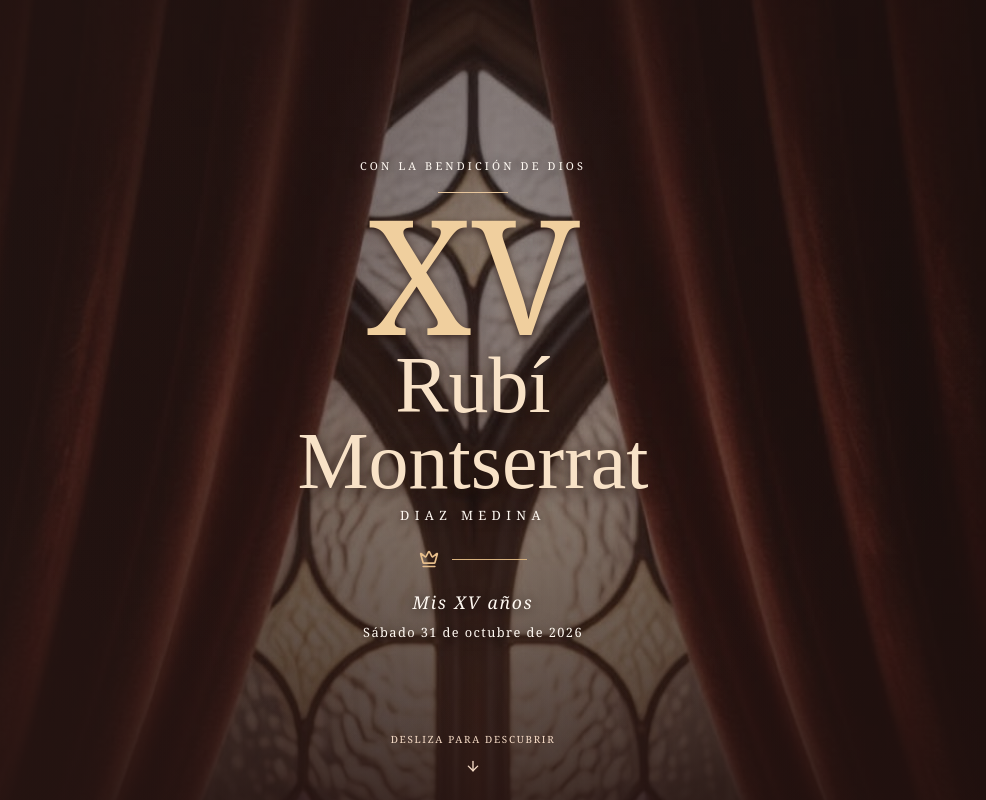
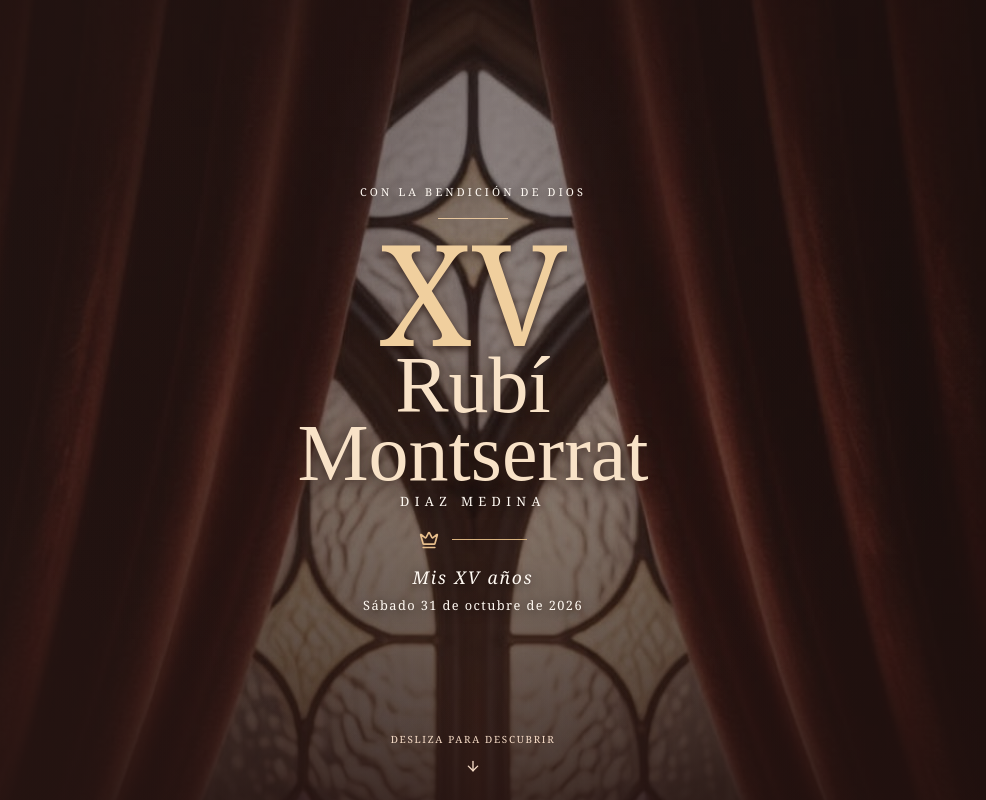
Before and after one commit to Ubyquit/quince-montse, a Next.js app: page / in a window 1280 px wide. Shown: the whole page, without its empty margins (167-1153 px from the left). Built offline with nearby package versions, Linux system fonts and the light colour scheme.

Commit message:
Refine invitation hero composition

```diff
--- a/app/globals.css
+++ b/app/globals.css
@@ -23,13 +23,13 @@ a { color: inherit; }
 .hero-kicker, .eyebrow { font-size: .68rem; letter-spacing: .29em; text-transform: uppercase; }
 .hero-kicker, .hero-event, .hero-date { text-shadow: 0 2px 12px rgba(24,10,8,.72); }
 .hero-rule { width: 70px; margin: 1.1rem auto; border-top: 1px solid #e7c69d; }
-.roman { margin: 0; color: #f0cf9e; font-size: clamp(6rem, 24vw, 10rem); line-height: .78; font-weight: 400; text-shadow: 0 3px 8px rgba(30,12,8,.78), 0 0 22px rgba(240,207,158,.2); }
+.roman { margin: 0; color: #f0cf9e; font-size: clamp(5.3rem, 21.2vw, 8.8rem); line-height: .78; font-weight: 400; text-shadow: 0 3px 8px rgba(30,12,8,.78), 0 0 22px rgba(240,207,158,.2); }
 .script { font-family: 'Snell Roundhand', 'URW Chancery L', cursive; font-weight: 400; }
-.hero-name { margin: .7rem 0 0; color: #f8e2c7; font-size: clamp(2.8rem, 11vw, 5rem); line-height: .95; text-shadow: 0 3px 14px rgba(25,10,8,.88), 0 0 18px rgba(240,207,158,.16); }
-.hero-surname { margin: .45rem 0 1.4rem; font-size: .8rem; letter-spacing: .42em; text-shadow: 0 2px 10px rgba(24,10,8,.75); }
+.hero-name { margin: .35rem 0 0; color: #f8e2c7; font-size: clamp(2.8rem, 11vw, 5rem); line-height: .84; text-shadow: 0 3px 14px rgba(25,10,8,.88), 0 0 18px rgba(240,207,158,.16); }
+.hero-surname { margin: .35rem 0 1rem; font-size: .8rem; letter-spacing: .42em; text-shadow: 0 2px 10px rgba(24,10,8,.75); }
 .hero-divider { display: flex; align-items: center; justify-content: center; gap: .8rem; color: #e8bf8c; text-shadow: 0 2px 10px rgba(24,10,8,.7); }
 .hero-divider span { width: 75px; border-top: 1px solid #d8b27d; }.hero-divider svg { width: 20px; }
-.hero-event { margin: 1.1rem 0 .45rem; font-size: 1.1rem; font-style: italic; letter-spacing: .1em; }
+.hero-event { margin: .8rem 0 .35rem; font-size: 1.1rem; font-style: italic; letter-spacing: .1em; }
 .hero-date { margin: 0; font-size: .8rem; letter-spacing: .11em; }
 .hero-flower { position: absolute; color: rgba(243,205,168,.7); font-size: 4rem; font-family: Georgia, serif; }
 .flower-one { top: 7%; left: 8%; transform: rotate(-18deg); }.flower-two { right: 8%; bottom: 14%; transform: rotate(22deg); }
--- a/components/quince-invitation.tsx
+++ b/components/quince-invitation.tsx
@@ -42,7 +42,7 @@ export default function QuinceInvitation() {
       <div className="hero-wash" />
       <div className="hero-content">
         <p className="hero-kicker">Con la bendición de Dios</p><div className="hero-rule" />
-        <p className="roman">XV</p><p className="script hero-name">Rubí Montserrat</p><p className="hero-surname">DIAZ MEDINA</p>
+        <p className="roman">XV</p><p className="script hero-name">Rubí<br />Montserrat</p><p className="hero-surname">DIAZ MEDINA</p>
         <div className="hero-divider"><Crown aria-hidden="true" /><span /></div><p className="hero-event">Mis XV años</p><p className="hero-date">Sábado 31 de octubre de 2026</p>
       </div>
       <a href="#contenido" className="scroll-cue"><span>Desliza para descubrir</span><ArrowDown aria-hidden="true" /></a>
```
